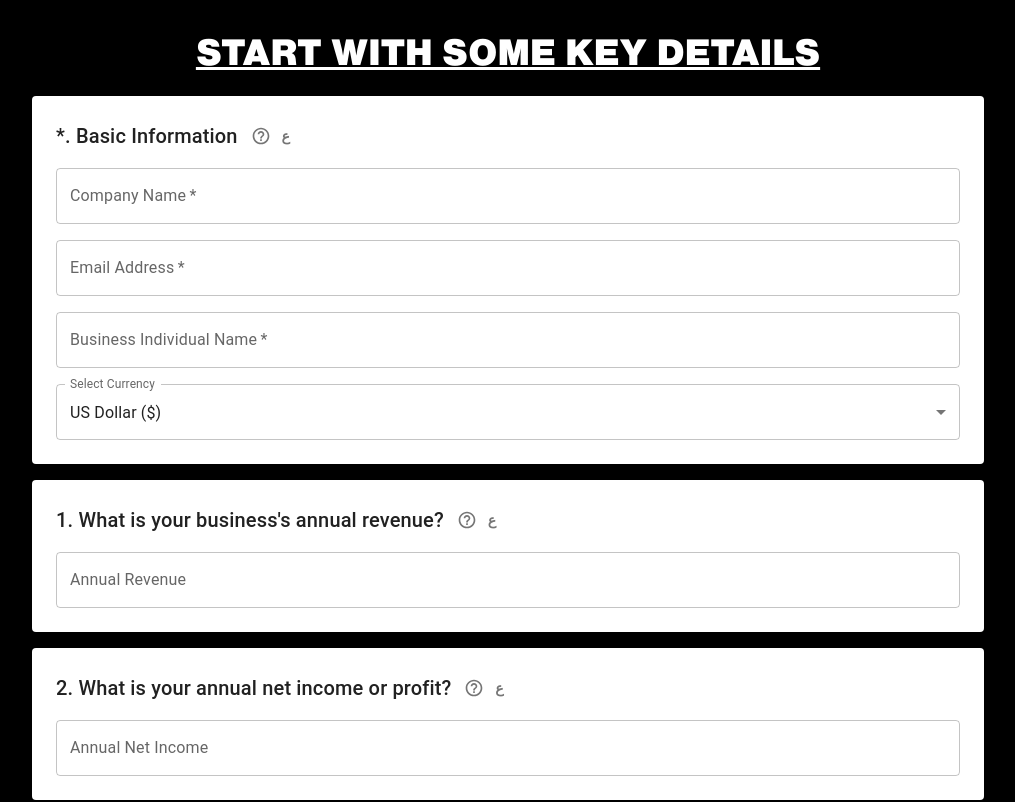
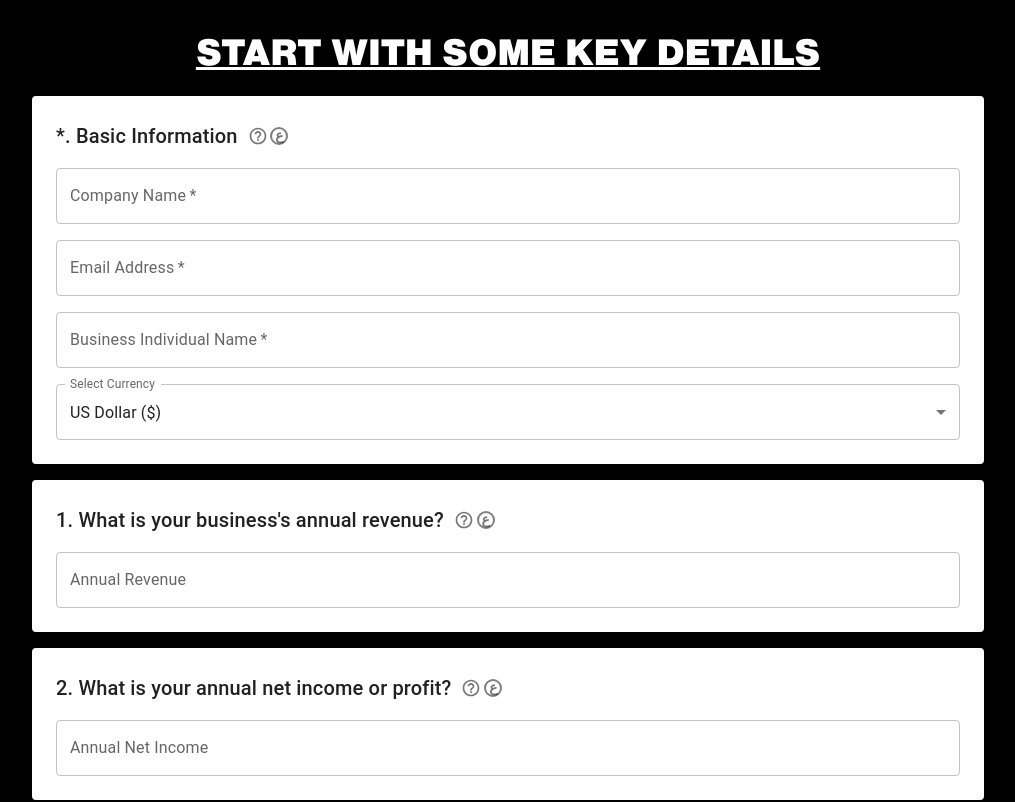
Before and after one commit to remote-cto/now-tnv, a Next.js app: page / in a window 1280 px wide. Shown: the part 880-1682 px from the top of the page, without its empty margins (132-1147 px from the left). Built offline with nearby package versions, Linux system fonts and the light colour scheme.

Commit message:
fix the icon issues

```diff
--- a/app/components/Contact.tsx
+++ b/app/components/Contact.tsx
@@ -1,41 +1,3 @@
-// import React from "react";
-
-// const Contact: React.FC = () => {
-//   return (
-//     <div className="bg-black flex flex-col items-center justify-center text-white py-12 px-4 mb-4 font-['helveticanowtext-black-demo']">
-//       <div className="max-w-3xl w-full text-center space-y-8">
-//         <h1 className="text-3xl lg:text-6xl font-extrabold mb-6 font-['helveticanowtext-black-demo'] ">
-//           Need Help?
-//         </h1>
-
-//         <div className="space-y-4 text-left">
-//           <p className="text-lg lg:text-2xl leading-tight font-['helveticanowtext-black-demo']">
-//             We understand that buying or selling a digital business isn't easy.
-//           </p>
-//           <p className="text-xl lg:text-2xl font-['helveticanowtext-black-demo']">
-//             If you have any questions or require assistance, feel free to
-//             contact us anytime.
-//           </p>
-//         </div>
-
-//         <div className="space-y-4 mt-12 text-left">
-//           <p className="text-lg lg:text-2xl font-['helveticanowtext-black-demo']">
-//             email :{" "}
-//             <a
-//               href="mailto:hello@nowvaluation.com"
-//               className="text-white hover:text-gray-300 underline"
-//             >
-//               hello@nowvaluation.com
-//             </a>
-//           </p>
-//         </div>
-//       </div>
-//     </div>
-//   );
-// };
-
-// export default Contact;
-
 "use client";
 import React, { useCallback, useMemo, useEffect } from "react";
 import {
@@ -55,10 +17,9 @@ import {
   SelectChangeEvent,
 } from "@mui/material";
 import HelpOutlineIcon from "@mui/icons-material/HelpOutline";
-import Header from "../components/Header";
-import NowValuationTool from "../components/NowValuationTool";
-import ValuationQuestionAnswer from "../components/ValuationQuestionAnswer";
-import ValuationPageFooter from "../components/ValuationPageFooter";
+import { useMediaQuery, Theme } from "@mui/material";
+
+
 import SubmitButton from "../components/SubmitButton";
 
 const theme = createTheme({
@@ -150,29 +111,73 @@ interface QuestionCardProps {
 }
 
 const QuestionCard: React.FC<QuestionCardProps> = React.memo(
-  ({ number, question, explanation, arabicExplanation, children }) => (
+  ({ number, question, explanation, arabicExplanation, children }) => {
+    // Detect screen size
+    const isSmallScreen = useMediaQuery((theme: Theme) =>
+      theme.breakpoints.down("sm")
+    );
+
+    return (
       <Paper elevation={1} sx={{ p: 3, mb: 2 }}>
         <Box sx={{ display: "flex", alignItems: "center", mb: 2 }}>
           <Typography variant="h6" sx={{ mr: 1 }}>
             {number}. {question}
           </Typography>
-        <Tooltip title={explanation} placement="right" arrow>
-          <IconButton size="small">
+          {/* Tooltip for English explanation */}
+          <Tooltip
+            title={
+              <Typography
+                sx={{
+                  fontSize: { xs: "0.75rem", sm: "0.875rem" }, // Responsive font size
+                }}
+              >
+                {explanation}
+              </Typography>
+            }
+            placement={isSmallScreen ? "bottom" : "right"} // Responsive placement
+            arrow
+          >
+            <IconButton
+              size="small"
+              sx={{
+                width: 24,
+              }}
+            >
               <HelpOutlineIcon fontSize="small" />
             </IconButton>
           </Tooltip>
-        {/* Additional Tooltip for Arabic explanation */}
-        <Tooltip title={arabicExplanation} placement="right" arrow>
+          {/* Tooltip for Arabic explanation */}
+          <Tooltip
+            title={
+              <Typography
+                sx={{
+                  fontSize: { xs: "0.75rem", sm: "0.875rem" }, // Responsive font size
+                }}
+              >
+                {arabicExplanation}
+              </Typography>
+            }
+            placement={isSmallScreen ? "bottom" : "right"} // Responsive placement
+            arrow
+          >
             <IconButton
               size="small"
               sx={{
                 ml: 0.1,
-
+                width: { xs: 16, sm: 18 }, // Responsive width
+                height: { xs: 16, sm: 18 }, // Responsive height
+                borderRadius: "50%",
+                border: "2px solid",
+                borderColor: "gray",
               }}
             >
               <Typography
                 variant="body2"
-    sx={{ fontFamily: "Arial", fontWeight: "bold" }}
+                sx={{
+                  fontFamily: "Arial",
+                  fontWeight: "bold",
+                  fontSize: { xs: "0.75rem", sm: "0.845rem" }, // Responsive font size
+                }}
               >
                 ع
               </Typography>
@@ -181,9 +186,9 @@ const QuestionCard: React.FC<QuestionCardProps> = React.memo(
         </Box>
         <Box sx={{ mt: 2 }}>{children}</Box>
       </Paper>
-  )
     );
-
+  }
+);
 const Contact: React.FC = () => {
   const initialFormData: FormData = {
     companyName: "",
@@ -430,7 +435,8 @@ const Contact: React.FC = () => {
                   question: "What is your business's annual revenue?",
                   explanation:
                     "This is your business's total income before expenses. If you're unsure, use your best estimate.",
-                  arabicExplanation:"هذا إجمالي دخل نشاطك التجاري قبل المصاريف. إذا مو متأكد، استخدم أفضل تقدير عندك.",
+                  arabicExplanation:
+                    "هذا إجمالي دخل نشاطك التجاري قبل المصاريف. إذا مو متأكد، استخدم أفضل تقدير عندك.",
                   field: "revenue",
                   type: "number",
                   label: "Annual Revenue",
@@ -440,19 +446,28 @@ const Contact: React.FC = () => {
                   question: "What is your annual net income or profit?",
                   explanation:
                     "This is how much your business earned after expenses. If you're unsure, a typical business keeps 10–15% of revenue as profit.",
-                    arabicExplanation:"هذا الربح الصافي لنشاطك التجاري بعد المصاريف. إذا مو متأكد، عادةً الشركات تحتفظ بـ 10-15% من الإيرادات كربح.",
+                  arabicExplanation:
+                    "هذا الربح الصافي لنشاطك التجاري بعد المصاريف. إذا مو متأكد، عادةً الشركات تحتفظ بـ 10-15% من الإيرادات كربح.",
 
                   field: "netIncome",
                   type: "number",
                   label: "Annual Net Income",
                 },
-              ].map(({ number, question, explanation,arabicExplanation, field, label }) => (
+              ].map(
+                ({
+                  number,
+                  question,
+                  explanation,
+                  arabicExplanation,
+                  field,
+                  label,
+                }) => (
                   <QuestionCard
                     key={number}
                     number={number}
                     question={question}
                     explanation={explanation}
-                  arabicExplanation= {arabicExplanation}
+                    arabicExplanation={arabicExplanation}
                   >
                     <TextField
                       fullWidth
@@ -466,7 +481,8 @@ const Contact: React.FC = () => {
                       }}
                     />
                   </QuestionCard>
-              ))}
+                )
+              )}
 
               <QuestionCard
                 number={3}
@@ -496,7 +512,8 @@ const Contact: React.FC = () => {
                   question: "What is the total value of your business assets?",
                   explanation:
                     "Include physical items like inventory, equipment, or property. If you're unsure, leave it blank.",
-                    arabicExplanation:"يشمل أصول مادية مثل المخزون، المعدات، النقد أو العقارات. إذا مو متأكد، خله فاضي.",
+                  arabicExplanation:
+                    "يشمل أصول مادية مثل المخزون، المعدات، النقد أو العقارات. إذا مو متأكد، خله فاضي.",
 
                   field: "assets",
                   label: "Total Assets Value",
@@ -506,18 +523,27 @@ const Contact: React.FC = () => {
                   question: "What are your total liabilities?",
                   explanation:
                     "This includes any loans or debts your business owes. If you're unsure, leave it blank.",
-                    arabicExplanation:"يشمل أي قروض أو ديون على نشاطك التجاري. إذا مو متأكد، خله فاضي.",
+                  arabicExplanation:
+                    "يشمل أي قروض أو ديون على نشاطك التجاري. إذا مو متأكد، خله فاضي.",
 
                   field: "liabilities",
                   label: "Total Liabilities",
                 },
-              ].map(({ number, question, explanation,arabicExplanation, field, label }) => (
+              ].map(
+                ({
+                  number,
+                  question,
+                  explanation,
+                  arabicExplanation,
+                  field,
+                  label,
+                }) => (
                   <QuestionCard
                     key={number}
                     number={number}
                     question={question}
                     explanation={explanation}
-                  arabicExplanation= {arabicExplanation}
+                    arabicExplanation={arabicExplanation}
                   >
                     <TextField
                       fullWidth
@@ -531,7 +557,8 @@ const Contact: React.FC = () => {
                       }}
                     />
                   </QuestionCard>
-              ))}
+                )
+              )}
 
               <QuestionCard
                 number={6}
@@ -556,45 +583,6 @@ const Contact: React.FC = () => {
                   </Select>
                 </FormControl>
               </QuestionCard>
-
-              {/* <QuestionCard
-              number={7}
-              question="How many customers did you serve last month?"
-              explanation="If you don't track this, estimate the number of individual customers or orders you handled in the last month."
-            >
-              <TextField
-                fullWidth
-                type="text"
-                inputMode="numeric"
-                label="Monthly Customers"
-                value={formState.data.monthlyCustomers}
-                onChange={handleNumericInput("monthlyCustomers")}
-                inputProps={{
-                  pattern: "\\d*",
-                }}
-              />
-            </QuestionCard> */}
-
-              {/* <QuestionCard
-              number={8}
-              question="How many employees do you have?"
-              explanation="Include all part-time and full-time employees. If you're a solo business, select 'None'."
-            >
-              <FormControl fullWidth>
-                <InputLabel>Number of Employees</InputLabel>
-                <Select
-                  value={formState.data.employees}
-                  label="Number of Employees"
-                  onChange={(e) => handleTextFieldChange("employees")(e)}
-                >
-                  {staticData.employeeOptions.map((option) => (
-                    <MenuItem key={option} value={option.toLowerCase()}>
-                      {option}
-                    </MenuItem>
-                  ))}
-                </Select>
-              </FormControl>
-            </QuestionCard> */}
 
               <QuestionCard
                 number={7}
@@ -648,17 +636,6 @@ const Contact: React.FC = () => {
                   {formState.error}
                 </Alert>
               )}
-
-              {/* {formState.result && (
-            <Paper sx={{ mt: 2, p: 3 }}>
-              <Typography variant="h6" sx={{ mb: 2 }}>
-                Valuation Result
-              </Typography>
-              <Typography sx={{ whiteSpace: "pre-wrap" }}>
-                {formState.result}
-              </Typography>
-            </Paper>
-          )} */}
             </Box>
           </div>
         </ThemeProvider>
```
Lines whose indentation alone changed are shown as unchanged.
